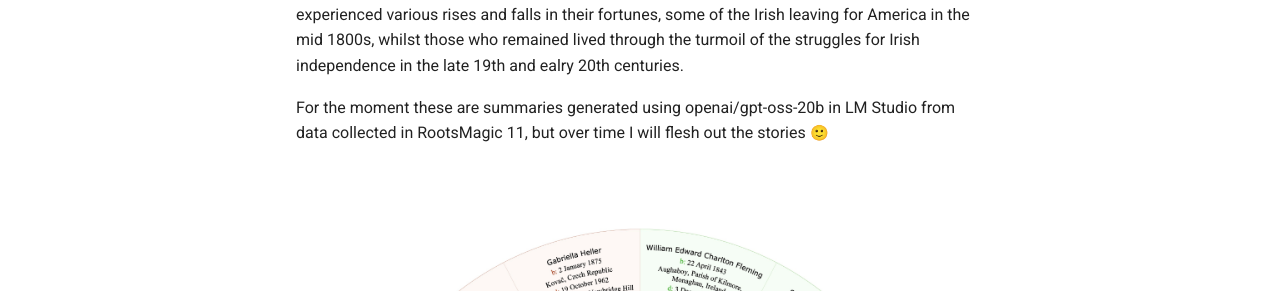
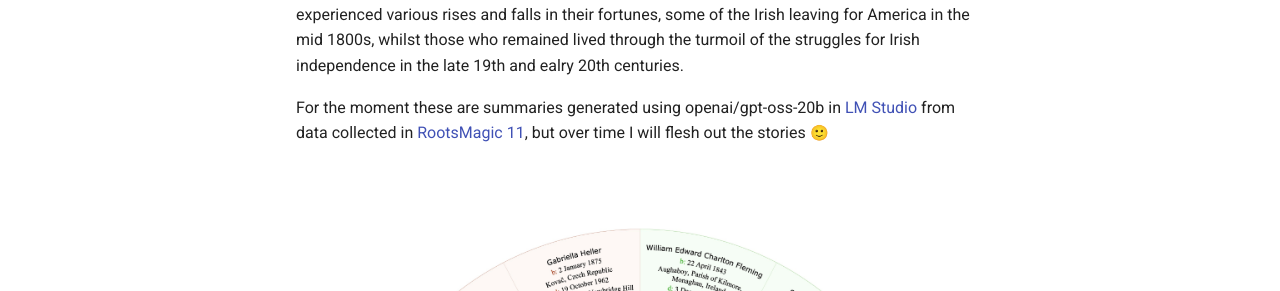
Before and after one commit to Schrecker-Family/Website, an MkDocs documentation site: the page built from docs/index.md, in a window 1280 px wide and 1158 px high. Shown: the part 389-680 px from the top of the window. Built offline with MkDocs 1.6.1 and Material for MkDocs 9.7.7, drawn with Linux system fonts in a browser that asks for light colours; emoji names are drawn with the system emoji font; part of the change alters nothing that is shown.

```diff
--- a/docs/index.md
+++ b/docs/index.md
@@ -6,7 +6,7 @@ My father's family, the Schrecker Family, were a European Ashkenazi Jewish famil
 
 My mother's family origins, the Flemings, are Irish (mainly of Scottish descent), and English. They experienced various rises and falls in their fortunes, some of the Irish leaving for America in the mid 1800s, whilst those who remained lived through the turmoil of the struggles for Irish independence in the late 19th and ealry 20th centuries.
 
-For the moment these are summaries generated using openai/gpt-oss-20b in LM Studio from data collected in RootsMagic 11, but over time I will flesh out the stories :slight_smile:
+For the moment these are summaries generated using openai/gpt-oss-20b in [LM Studio](https://lmstudio.ai) from data collected in [RootsMagic 11](https://www.rootsmagic.com), but over time I will flesh out the stories :slight_smile:
 
 ![Fan chart][def]
 
```
